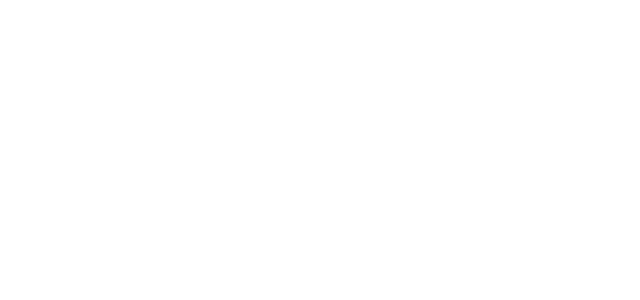
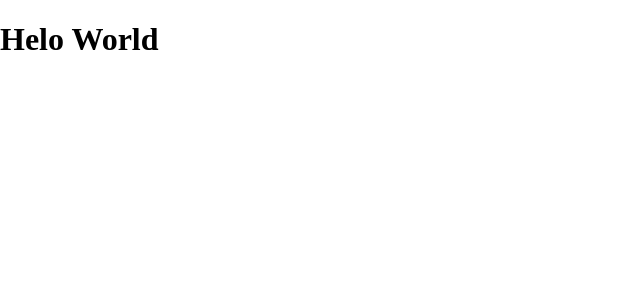
Before and after one commit to jacky-ui/front-mentor-projects, a React (Create React App) app: page /ipaddress-tracker in a window 1280 px wide. Before the commit this address had no page. Shown: the top 300 px of the page, without its empty margins (0-640 px from the left). Built offline with nearby package versions, Linux system fonts and the light colour scheme.

Commit message:
create page for ip address tracker

```diff
--- a/src/App.js
+++ b/src/App.js
@@ -3,6 +3,7 @@
 import SocialLinksPage from './pages/SocialLinksPage/SocialLinksPage';
 import AdviceGenerator from './pages/AdviceGeneratorPage/AdviceGeneratorPage';
 import RecipePage from './pages/RecipePage/RecipePage';
+import IpAddressPage from './pages/IpAddressPage/IpAddressPage';
 import './styles/App.scss';
 
 function App() {
@@ -14,6 +15,7 @@
           <Route path='/social-links' element={ <SocialLinksPage />}/>
           <Route path='/advice-generator' element={ <AdviceGenerator />} />
           <Route path='/recipe-page' element={ <RecipePage /> } />
+          <Route path='/ipaddress-tracker' element={ <IpAddressPage /> } />
         </Routes>
       </BrowserRouter>
     </>
--- /dev/null
+++ b/src/pages/IpAddressPage/IpAddressPage.js
@@ -0,0 +1,11 @@
+import './IpAddressPage.scss';
+
+function IpAddressPage() {
+    return(
+        <>
+            <h1>Helo World</h1>
+        </>
+    )
+};
+
+export default IpAddressPage;
--- /dev/null
+++ b/src/pages/IpAddressPage/IpAddressPage.scss
@@ -0,0 +1,2 @@
+@use '../../styles/partials/colors' as *;
+@use '../../styles/partials/mixins' as *;
```
